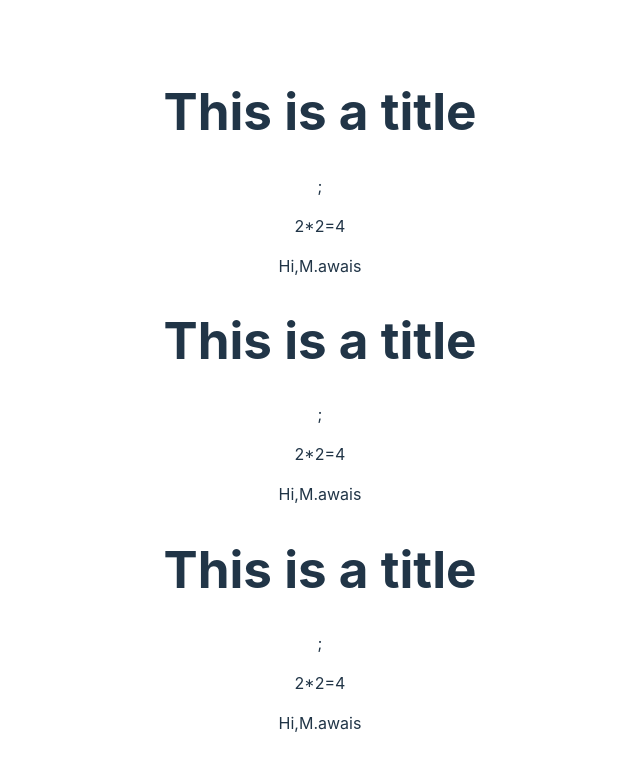
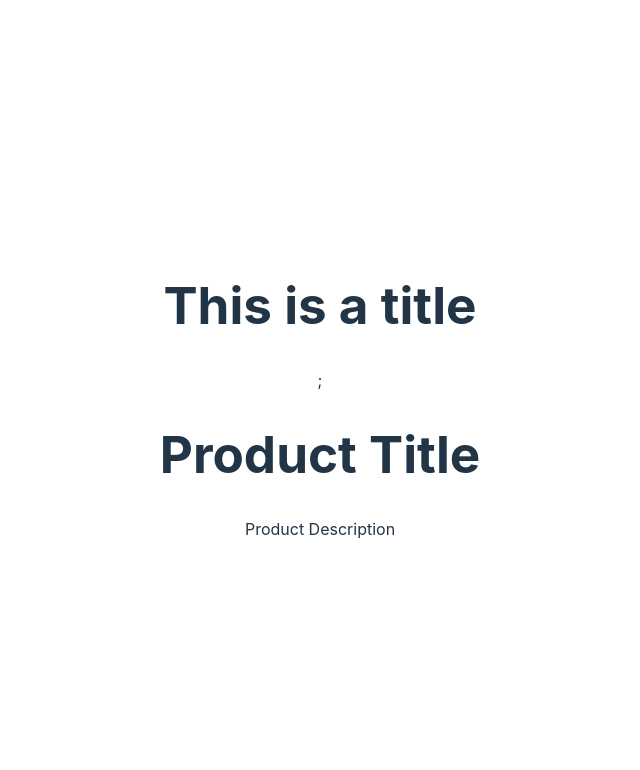
Before and after one commit to Mawais200/React01, a React (Vite) app in the folder React01/: page / in a window 1280 px wide. Shown: the top 770 px of the page, without its empty margins (320-960 px from the left). Built offline with nearby package versions, Linux system fonts and the light colour scheme.

Commit message:
rewrite react

```diff
--- a/React01/src/App.jsx
+++ b/React01/src/App.jsx
@@ -1,5 +1,7 @@
 import Tittle from './assets/Tittle'
 import './App.css'
+import CardTab from './CardTab'
+ './CardTab'
 
 function App() {
 
@@ -7,8 +9,8 @@ function App() {
   return (
     <>
     <  Tittle/>
-    <Tittle/>
-    <Tittle/>
+    <CardTab/>
+
 
     </>
   )
--- /dev/null
+++ b/React01/src/CardTab.jsx
@@ -0,0 +1,9 @@
+import Card from './card.jsx'
+function CardTab(){
+    return(
+        <div>
+           <Card/>
+        </div>
+    )
+}
+export default CardTab
--- a/React01/src/assets/Tittle.jsx
+++ b/React01/src/assets/Tittle.jsx
@@ -1,10 +1,8 @@
 function Tittle(){
-    let name="M.awais"
+
     return(
         <div>
             <h1>This is a title</h1>;
-            <p>2*2={2*2}</p>
-            <p>Hi,{name}</p>
         </div>
 
     )
--- /dev/null
+++ b/React01/src/card.jsx
@@ -0,0 +1,9 @@
+function Card(){
+    return(
+        <div>
+        <h1>Product Title</h1>
+        <p>Product Description</p>
+        </div>
+    )
+}
+export default Card;
```
